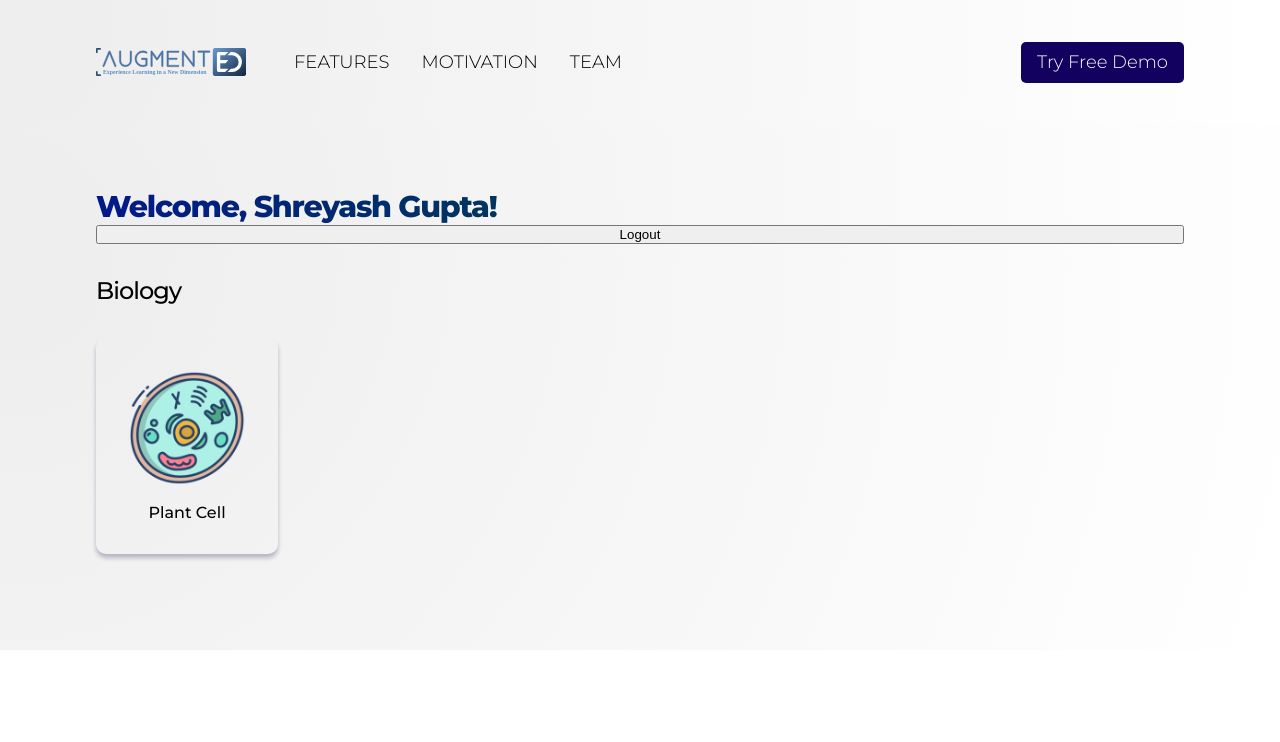
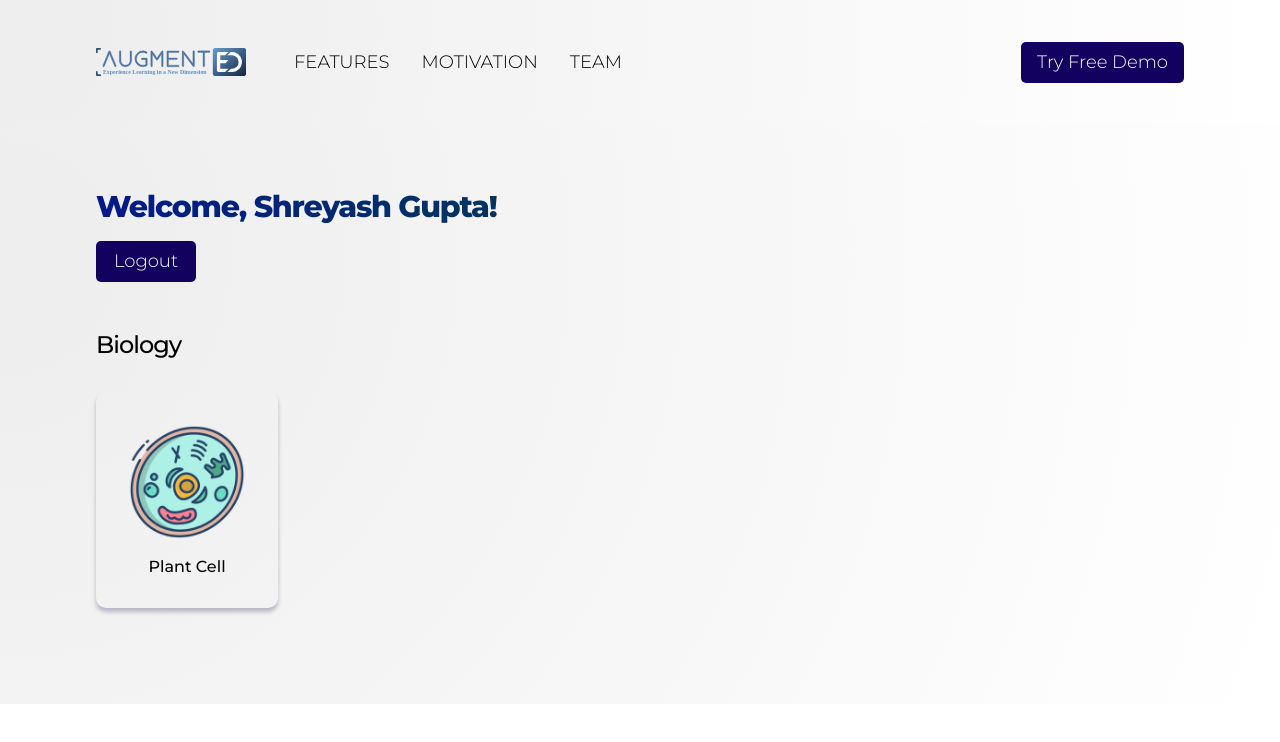
Before and after one commit to Augment-ED/demo, a React (Create React App) app: page /dashboard in a window 1280 px wide. Shown: the top 742 px of the page. Built offline with nearby package versions, Linux system fonts and the light colour scheme.

Commit message:
Button styling

```diff
--- a/src/pages/dashboard/dashboard.css
+++ b/src/pages/dashboard/dashboard.css
@@ -9,6 +9,22 @@
     font-size: 30px;
     font-weight: 800;
     letter-spacing: -0.04em;
+}
+
+.augmented__dashboard-container button {
+    background: #12015f;
+    border: none;
+    border-radius: 5px;
+    color: #fff;
+    cursor: pointer;
+    font-family: var(--font-family);
+    font-size: 18px;
+    font-weight: 300;
+    line-height: 25px;
+    margin: 1rem 0;
+    outline: none;
+    padding: .5rem 1rem;
+    width: 100px;
 }
 
 .augmented__dashboard-subjects {
```
